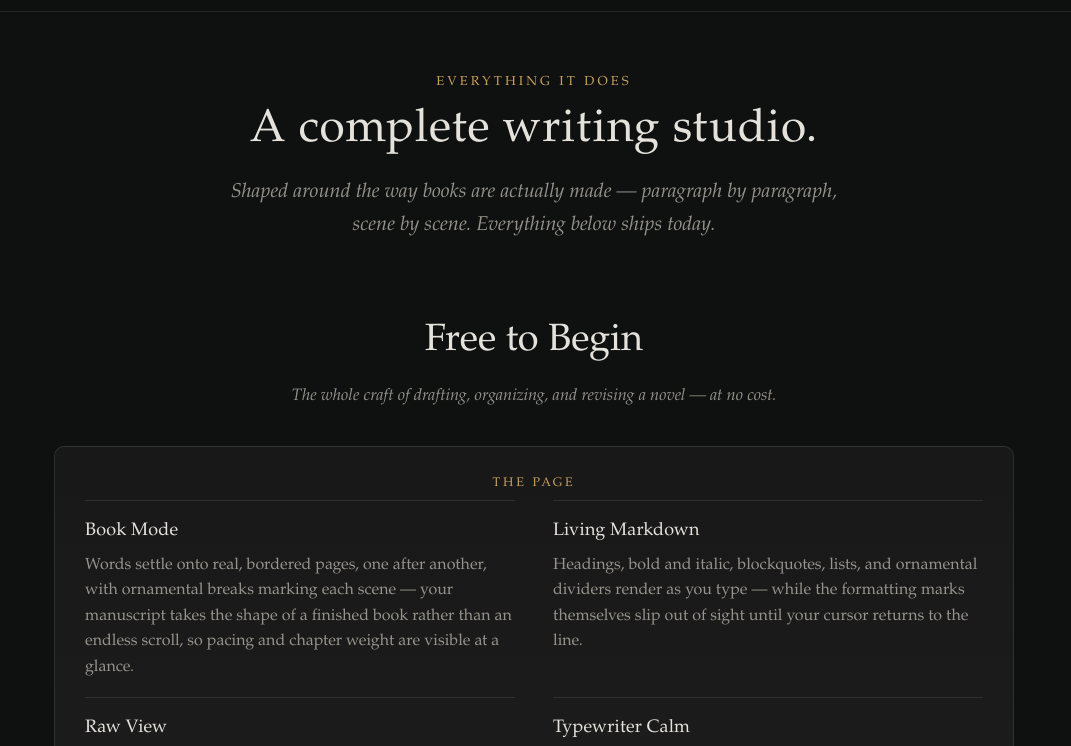
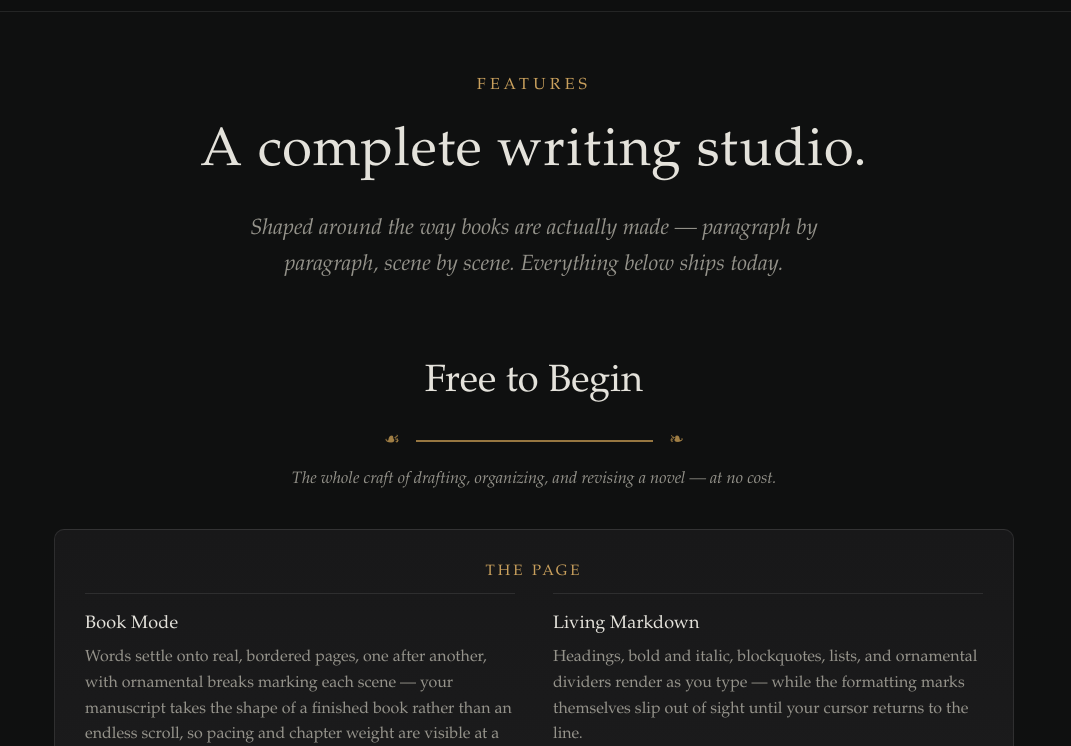
Before and after one commit to NecropolisPublishing/lectern-site, a plain HTML site: page features.html in a window 1280 px wide. Shown: the part 45-791 px from the top of the page, without its empty margins (106-1177 px from the left). Drawn offline with Linux system fonts and the light colour scheme; a web font is replaced by a local one.

Commit message:
Add files via upload

```diff
--- a/features.html
+++ b/features.html
@@ -33,8 +33,8 @@
   </nav>
 </header>
 
-<div class="page-head">
-  <p class="eyebrow">Everything it does</p>
+<div class="page-head features-head">
+  <p class="eyebrow">Features</p>
   <h1>A complete writing studio.</h1>
   <p class="lede">Shaped around the way books are actually made — paragraph by paragraph, scene by scene. Everything below ships today.</p>
 </div>
@@ -42,6 +42,7 @@
 <section>
   <div class="tier-banner">
     <div class="t-name">Free to Begin</div>
+    <div class="ornament" aria-hidden="true"><span class="leaf">&#x2619;</span><span class="rule"></span><span class="leaf">&#x2767;</span></div>
     <p class="t-sub">The whole craft of drafting, organizing, and revising a novel — at no cost.</p>
   </div>
 
@@ -113,11 +114,11 @@
   </div>
 </section>
 
-<div class="ornament" aria-hidden="true"><span class="leaf">&#x2619;</span><span class="rule"></span><span class="leaf">&#x2767;</span></div>
 
 <section>
   <div class="tier-banner">
     <div class="t-name">Lectern Pro</div>
+    <div class="ornament" aria-hidden="true"><span class="leaf">&#x2619;</span><span class="rule"></span><span class="leaf">&#x2767;</span></div>
     <p class="t-sub">For when the work goes deeper — a worldbuilder's memory, an AI that writes in your voice, and a clean path to the finished manuscript.</p>
   </div>
 
--- a/style.css
+++ b/style.css
@@ -139,6 +139,10 @@ section h2 { font-family: var(--display); font-size: clamp(24px, 3.4vw, 34px); f
 
 /* ============ Features page (compartmentalized) ============ */
 .tier-banner { text-align: center; margin: 8px auto 36px; }
+.tier-banner .ornament { margin: 18px auto 16px; width: min(300px, 64%); }
+.features-head .eyebrow { font-size: 16px; letter-spacing: .26em; margin-bottom: 24px; }
+.features-head h1 { font-size: clamp(34px, 5.2vw, 54px); }
+.features-head .lede { font-size: clamp(18px, 2.2vw, 22px); margin-top: 26px; }
 .tier-banner .t-name { font-family: var(--display); font-size: clamp(26px, 4vw, 38px); color: var(--ink); }
 .tier-banner .t-sub { color: var(--ink-dim); font-style: italic; font-size: 16.5px; max-width: 640px; margin: 10px auto 0; }
 .fgroup {
@@ -146,7 +150,7 @@ section h2 { font-family: var(--display); font-size: clamp(24px, 3.4vw, 34px); f
   background: linear-gradient(180deg, var(--bg-card), var(--bg-elevated));
   border: 1px solid var(--border); border-radius: 10px; padding: 4px 30px 22px;
 }
-.group-eyebrow { color: var(--accent-bright); font-size: 12.5px; letter-spacing: .22em; text-transform: uppercase; margin: 22px 0 6px; text-align: center; }
+.group-eyebrow { color: var(--accent-bright); font-size: 15px; letter-spacing: .2em; text-transform: uppercase; margin: 26px 0 8px; text-align: center; }
 .fgrid { display: grid; grid-template-columns: 1fr 1fr; gap: 0 38px; }
 @media (max-width: 760px) { .fgrid { grid-template-columns: 1fr; } }
 .feature { padding: 16px 0; border-top: 1px solid var(--border); }
```
